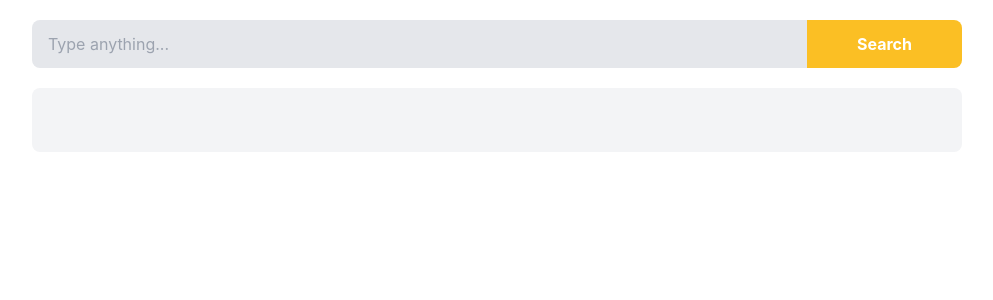
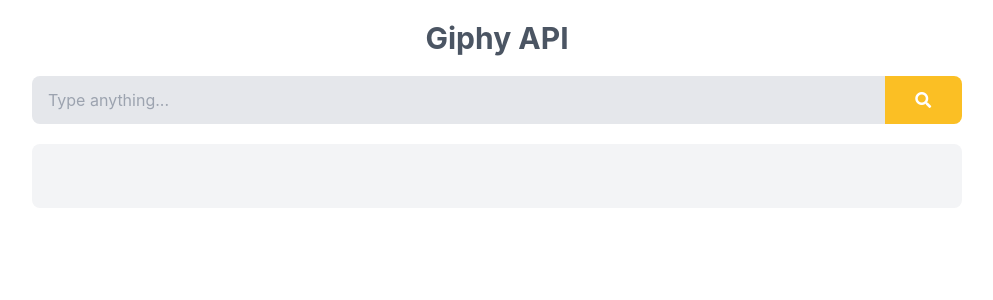
Before and after one commit to bagustambunan/Gigih-Front-End, a React (Create React App) app in the folder react-app/: page / in a window 1280 px wide. Shown: the top 300 px of the page, without its empty margins (143-1136 px from the left). Built offline with nearby package versions, Linux system fonts and the light colour scheme.

Commit message:
Add FontAwesome icon

```diff
--- a/react-app/public/index.html
+++ b/react-app/public/index.html
@@ -10,6 +10,8 @@
       content="Web site created using create-react-app"
     />
     <link href="https://unpkg.com/tailwindcss@^2/dist/tailwind.min.css" rel="stylesheet">
+    <link rel="stylesheet" href="https://cdnjs.cloudflare.com/ajax/libs/font-awesome/5.15.3/css/all.min.css" integrity="sha512-iBBXm8fW90+nuLcSKlbmrPcLa0OT92xO1BIsZ+ywDWZCvqsWgccV3gFoRBv0z+8dLJgyAHIhR35VZc2oM/gI1w==" crossorigin="anonymous" referrerpolicy="no-referrer" />
+
     <link rel="apple-touch-icon" href="%PUBLIC_URL%/logo192.png" />
     <!--
       manifest.json provides metadata used when your web app is installed on a
--- a/react-app/src/page/home/index.js
+++ b/react-app/src/page/home/index.js
@@ -43,19 +43,22 @@
             <center className="p-5">
                 <div className="w-9/12 object-center">
 
+                    <div className="w-full self-start">
+                        <h1 className="text-3xl font-bold mb-5 self-start text-gray-600">Giphy API</h1>
+                    </div>
+
                     <div className="">
-                        <input onChange={(event) => {this.searchGiphy(event)}} type="text" name="q" className="bg-gray-200 px-4 py-3 rounded-bl-lg rounded-tl-lg w-10/12" placeholder="Type anything..."></input>
+                        <input onChange={(event) => {this.searchGiphy(event)}} type="text" name="q" className="bg-gray-200 px-4 py-3 rounded-bl-lg rounded-tl-lg w-11/12" placeholder="Type anything..."></input>
                         {/* <p>{this.state.url_giphy}</p> */}
-                        <button onClick={() => {this.getImg()}} className="bg-yellow-400 text-white px-4 py-3 rounded-br-lg rounded-tr-lg font-bold w-2/12 hover:bg-yellow-500">Search</button>
+                        <button onClick={() => {this.getImg()}} className="bg-yellow-400 text-white px-4 py-3 rounded-br-lg rounded-tr-lg font-bold w-1/12 hover:bg-yellow-500"><i className="fa fa-search"></i></button>
                     </div>
 
                     <div className="bg-gray-100 p-8 rounded-lg mt-5 flex">
-                    {this.state.data_img.map((item) => {
-                        return (
-                            <Gif url={item.images.original.url} title={item.title}/>
-                        );
-                    })}
-
+                        {this.state.data_img.map((item) => {
+                            return (
+                                <Gif url={item.images.original.url} title={item.title}/>
+                            );
+                        })}
                     </div>
 
                 </div>
```
